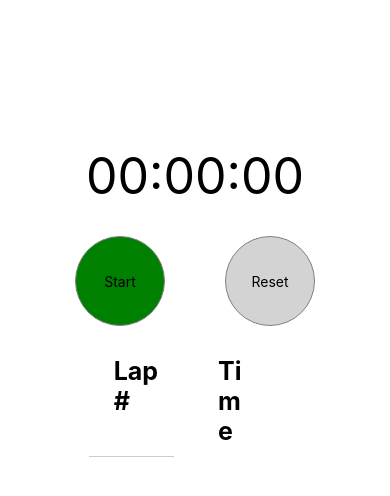
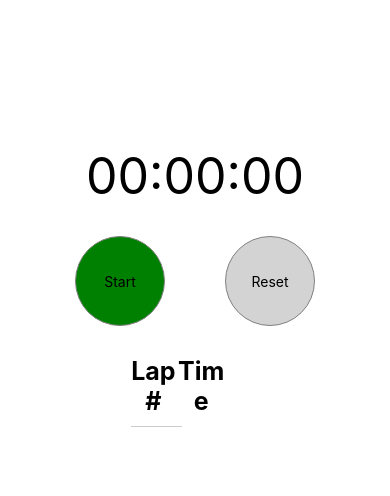
Before and after one commit to Shopify/eng-intern-assessment-react-native, a React Native app: screen / in a window 390 px wide. Shown: the top 496 px of the page. Built offline with nearby package versions, Linux system fonts and the light colour scheme.

Commit message:
added some styling changes

```diff
--- a/src/LapTable.tsx
+++ b/src/LapTable.tsx
@@ -16,8 +16,8 @@ export default function LapTable({ lapTimes }: LapTableProps) {
     return (
         <View style={{height: "50%"}}>
             <View style={styles.headingsContainer}>
-                <Text style={[styles.heading, { paddingLeft: 25 }]}>Lap #</Text>
-                <Text style={[styles.heading, { paddingLeft: 60 }]}>Time</Text>
+                <Text style={[styles.heading]}>Lap #</Text>
+                <Text style={[styles.heading]}>Time</Text>
             </View>
             <ScrollView>
                 {
@@ -50,7 +50,6 @@ const styles = StyleSheet.create({
         borderBottomWidth: 1,
         flexDirection: 'row',
         justifyContent: 'space-between',
-        alignContent: 'center',
         width: '40%',
         display: 'flex',
     },
@@ -59,5 +58,6 @@ const styles = StyleSheet.create({
         width: '100%',
         fontWeight: 'bold',
         paddingBottom: 10,
+        textAlign: 'center',
     },
 });
```
